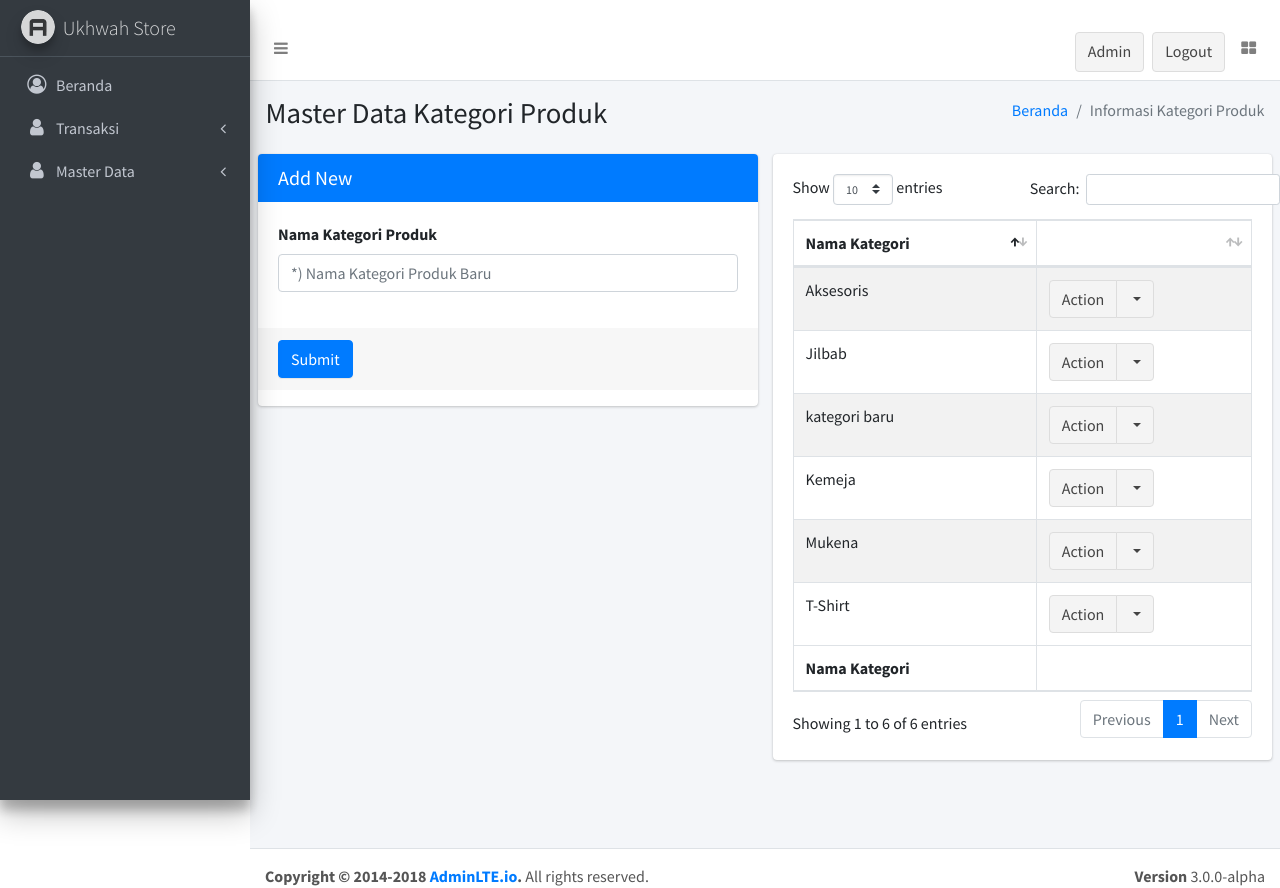
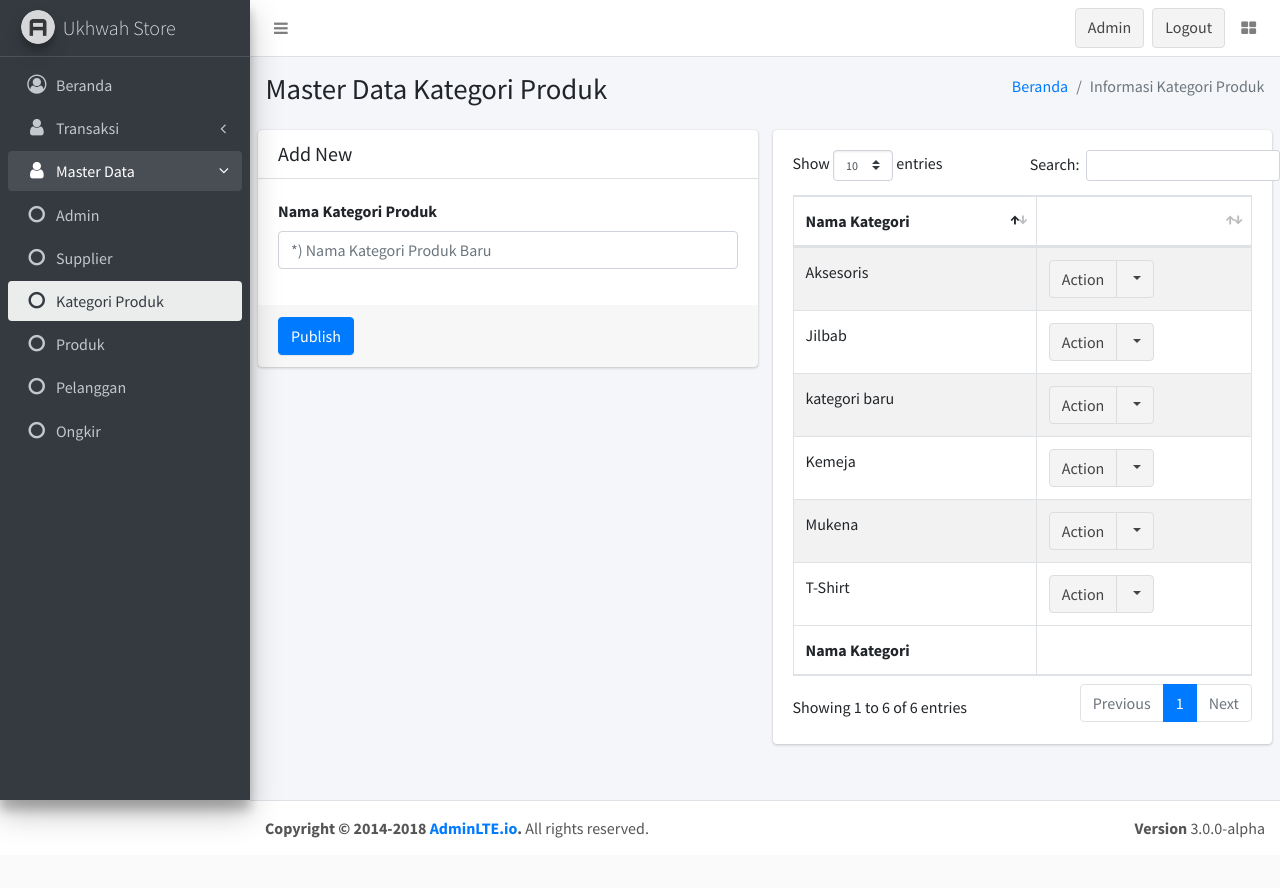
Before and after one commit to adhanchaniago/ukhwah-store, a CodeIgniter app: page /database/admin/data-kategori in a window 1280 px wide. Shown: the top 888 px of the page. After the commit the page ends 838 px from the top, so only its background shows below. Run offline with CodeIgniter, Linux system fonts and the light colour scheme; the visitor is signed in with stand-in values (Sample User, id 1); data comes from the database, SQL or seed files in the repository; both versions use the stored data as it was after the commit.

Commit message:
insert, edit and delete kategori produk

```diff
--- a/application/controllers/Admin.php
+++ b/application/controllers/Admin.php
@@ -1,4 +1,4 @@
-.<?php
+<?php
 
 class Admin extends MY_Controller{
 
@@ -151,6 +151,62 @@
 				break;
 		}
 	}
+
+	function add_data_kategori()
+	{
+		$msg= "";
+		$this->M_admin->post= $_POST;
+		if ( $this->M_admin->add_data_kategori() ) {
+			$msg= "1";
+		} else {
+			$msg= "0";
+		}
+
+		echo json_encode($msg);
+	}
+
+	function edit_data_kategori()
+	{
+		$this->M_admin->id_kategori= $this->uri->segment(3);
+		$row= $this->M_admin->edit_data_kategori()[0];
+		echo '
+			<form action="'.base_url().'admin/update-data-kategori" role="form" id="editKategori" method="post" enctype="multipart/form-data">
+				<input type="hidden" name="id_kategori" value="'.$row->id_kategori.'">
+				<div class="form-group">
+					<label for="inputKategoriProduk">Nama Kategori Produk</label>
+					<input value="'.$row->kategori.'" name="kategori" type="text" class="form-control" id="inputKategoriProduk" placeholder="*) Nama Kategori Produk Baru" required="">
+				</div>
+				<button type="submit" class="btn btn-primary">Publish</button>
+			</form>
+		';
+
+	}
+
+	function update_data_kategori(){
+		$msg= "";
+		$this->M_admin->post= $this->input->post();
+		if ( $this->M_admin->update_data_kategori() ) {
+			$msg= "1";
+		} else {
+			$msg= "0";
+		}
+		echo json_encode($msg);
+
+	}
+
+	function delete_data_kategori()
+	{
+		$msg= "";
+		$this->M_admin->id_kategori= $this->uri->segment(3);
+		if ( $this->M_admin->delete_data_kategori() ) {
+			$msg= "1";
+		} else {
+			$msg= "0";
+		}
+
+		echo json_encode($msg);
+
+	}
 	// data_kategori controller
 
 	// data_produk controller
--- a/application/models/M_admin.php
+++ b/application/models/M_admin.php
@@ -1,7 +1,28 @@
 <?php
 
 class M_admin extends CI_Model{
+	// model data_kategori
 	function data_kategori(){
 		return $this->db->query("SELECT * FROM tb_kategori")->result_object();
 	}
+
+	function add_data_kategori()
+	{
+		return $this->db->insert('tb_kategori', ['kategori'=> $this->post['kategori'] ] );
+	}
+
+	function edit_data_kategori(){
+		return $this->db->query("SELECT * FROM tb_kategori WHERE id_kategori='{$this->id_kategori}' ")->result_object();
+	}
+
+	function update_data_kategori()
+	{
+		return $this->db->update('tb_kategori',['kategori'=>$this->post['kategori']], ['id_kategori'=>$this->post['id_kategori']]);
+	}
+
+	function delete_data_kategori()
+	{
+		return $this->db->delete('tb_kategori', [ 'id_kategori'=>$this->id_kategori ]);
+	}
+	// model data_kategori
 }
--- a/application/views/admin/kategori.php
+++ b/application/views/admin/kategori.php
@@ -26,23 +26,23 @@
       <div class="row">
         <div class="col-sm-6">
           <!-- general form elements -->
-          <div class="card card-primary">
+          <div class="card">
             <div class="card-header">
               <h3 class="card-title">Add New</h3>
             </div>
             <!-- /.card-header -->
             <!-- form start -->
-            <form role="form">
+            <form action="<?php echo base_url() ?>admin/add-data-kategori" role="form" id="addNewKategori" method="post" enctype="multipart/form-data">
               <div class="card-body">
                 <div class="form-group">
-                  <label for="exampleInputEmail1">Nama Kategori Produk</label>
-                  <input type="text" class="form-control" id="exampleInputEmail1" placeholder="*) Nama Kategori Produk Baru">
+                  <label for="inputKategoriProduk">Nama Kategori Produk</label>
+                  <input name="kategori" type="text" class="form-control" id="inputKategoriProduk" placeholder="*) Nama Kategori Produk Baru" required="">
                 </div>
               </div>
               <!-- /.card-body -->
 
               <div class="card-footer">
-                <button type="submit" class="btn btn-primary">Submit</button>
+                <button type="submit" class="btn btn-primary">Publish</button>
               </div>
             </form>
           </div>
@@ -64,7 +64,7 @@
                   foreach ($kategori as $key => $value) {
                     echo "
                       <tr>
-                        <td>$value->kategori</td>
+                        <td>{$value->kategori}</td>
                         <td>
                           <div class='btn-group'>
                             <button type='button' class='btn btn-default'>Action</button>
@@ -73,8 +73,8 @@
                               <span class='sr-only'>Toggle Dropdown</span>
                             </button>
                             <div class='dropdown-menu' role='menu' x-placement='top-start' style='position: absolute; will-change: transform; top: 0px; left: 0px; transform: translate3d(67px, -165px, 0px);'>
-                              <a class='dropdown-item' href='#'>Edit</a>
-                              <a class='dropdown-item' href='#'>Delete</a>
+                              <a class='dropdown-item edit' href='".base_url('admin/edit-data-kategori/'.$value->id_kategori)."'>Edit</a>
+                              <a class='dropdown-item delete' href='".base_url('admin/delete-data-kategori/'.$value->id_kategori)."'>Delete</a>
                             </div>
                           </div>
                         </td>
@@ -103,6 +103,32 @@
   </div>
   <!-- /.content-wrapper -->
 
+  <!-- The Modal -->
+  <div class="modal fade" id="myModal">
+    <div class="modal-dialog modal-dialog-centered">
+      <div class="modal-content">
+
+        <!-- Modal Header -->
+        <div class="modal-header">
+          <h4 class="modal-title">Modal Heading</h4>
+          <button type="button" class="close" data-dismiss="modal">&times;</button>
+        </div>
+
+        <!-- Modal body -->
+        <div class="modal-body">
+          Modal body..
+        </div>
+
+        <!-- Modal footer -->
+        <div class="modal-footer">
+          <button type="button" class="btn btn-secondary" data-dismiss="modal">Close</button>
+        </div>
+
+      </div>
+    </div>
+  </div>
+  <!-- /.modal -->
+
 <!-- DataTables -->
 <script src="<?php echo base_url()?>/themes/adminlte/adminlte.io/themes/dev/adminlte/plugins/datatables/jquery.dataTables.js"></script>
 <script src="<?php echo base_url()?>/themes/adminlte/adminlte.io/themes/dev/adminlte/plugins/datatables/dataTables.bootstrap4.js"></script>
@@ -110,4 +136,61 @@
   $(function () {
     $("#example1").DataTable();
   });
+
+  $("form#addNewKategori").submit(function(e) {
+    e.preventDefault();
+    var formData = new FormData(this);
+
+    $.ajax({
+        url: $(this).attr("action"),
+        type: 'POST',
+        data: formData,
+        success: function (data) {
+            alert( (data=='1') ? 'Data Berhasil Disimpan' : 'Data Gagal Disimpan' )
+            location.reload()
+        },
+        cache: false,
+        contentType: false,
+        processData: false,
+        dataType: 'json'
+
+    });
+  })
+
+  $('.edit').on('click', function(e){
+    e.preventDefault();
+    $.get( $(this).attr('href'), function(data){
+      $('#myModal .modal-title').html('Edit Kategori Produk');
+      $('#myModal .modal-body').html(data);
+      $('#myModal').modal('show');
+    } ,'html');
+  })
+
+  $('.delete').on('click', function(e){
+    e.preventDefault();
+    $.get( $(this).attr('href'), function(data){
+      alert( (data=='1') ? 'Data Berhasil Dihapus' : 'Data Gagal Dihapus' )
+      location.reload()
+    } ,'json');
+  })
+
+  $(document).on('submit','form#editKategori',function(e){
+    e.preventDefault();
+    var formData = new FormData(this);
+
+    $.ajax({
+        url: $(this).attr("action"),
+        type: 'POST',
+        data: formData,
+        success: function (data) {
+            alert( (data=='1') ? 'Data Berhasil Diupdate' : 'Data Gagal Diupdate' )
+            location.reload()
+        },
+        cache: false,
+        contentType: false,
+        processData: false,
+        dataType: 'json'
+
+    });
+  })
 </script>
--- a/application/views/admin/nav.php
+++ b/application/views/admin/nav.php
@@ -40,15 +40,15 @@
         <ul class="nav nav-pills nav-sidebar flex-column" data-widget="treeview" role="menu" data-accordion="false">
           <!-- Add icons to the links using the .nav-icon class
                with font-awesome or any other icon font library -->
-          <li class="nav-item ">
-            <a href="<?php echo base_url() ?>admin/beranda" class="nav-link">
+          <li class="nav-item">
+            <a href="<?php echo base_url() ?>admin/beranda" class="nav-link <?php echo ($this->uri->segment(2)=='beranda') ? 'active' : null ?>">
               <i class="nav-icon fa fa-user-circle-o"></i>
               <p>
                 Beranda
               </p>
             </a>
           </li>
-          <li class="nav-item has-treeview">
+          <li class="nav-item has-treeview <?php echo ($this->uri->segment(2)=='data-pemesanan-produk' || $this->uri->segment(2)=='data-konfirmasi-pembayaran') ? 'menu-open' : null ?>">
             <a href="#" class="nav-link">
               <i class="nav-icon fa fa-user"></i>
               <p>
@@ -58,20 +58,20 @@
             </a>
             <ul class="nav nav-treeview">
               <li class="nav-item">
-                <a href="<?php echo base_url() ?>admin/data-pemesanan-produk" class="nav-link">
+                <a href="<?php echo base_url() ?>admin/data-pemesanan-produk" class="nav-link <?php echo ($this->uri->segment(2)=='data-pemesanan-produk') ? 'active' : null ?>">
                   <i class="fa fa-circle-o nav-icon"></i>
                   <p>Pemesanan Produk</p>
                 </a>
               </li>
               <li class="nav-item">
-                <a href="<?php echo base_url() ?>admin/data-konfirmasi-pembayaran" class="nav-link">
+                <a href="<?php echo base_url() ?>admin/data-konfirmasi-pembayaran" class="nav-link <?php echo ($this->uri->segment(2)=='data-konfirmasi-pembayaran') ? 'active' : null ?>">
                   <i class="fa fa-circle-o nav-icon"></i>
                   <p>Konfirmasi Pembayaran</p>
                 </a>
               </li>
             </ul>
           </li>
-          <li class="nav-item has-treeview">
+          <li class="nav-item has-treeview <?php echo ($this->uri->segment(2)=='data-admin' || $this->uri->segment(2)=='data-supplier' || $this->uri->segment(2)=='data-kategori' || $this->uri->segment(2)=='data-produk' || $this->uri->segment(2)=='data-pelanggan' || $this->uri->segment(2)=='data-ongkir' ) ? 'menu-open' : null ?>">
             <a href="#" class="nav-link">
               <i class="nav-icon fa fa-user"></i>
               <p>
@@ -81,37 +81,37 @@
             </a>
             <ul class="nav nav-treeview">
               <li class="nav-item">
-                <a href="<?php echo base_url() ?>admin/data-admin" class="nav-link">
+                <a href="<?php echo base_url() ?>admin/data-admin" class="nav-link <?php echo ($this->uri->segment(2)=='data-admin') ? 'active' : null ?>">
                   <i class="fa fa-circle-o nav-icon"></i>
                   <p>Admin</p>
                 </a>
               </li>
               <li class="nav-item">
-                <a href="<?php echo base_url() ?>admin/data-supplier" class="nav-link">
+                <a href="<?php echo base_url() ?>admin/data-supplier" class="nav-link <?php echo ($this->uri->segment(2)=='data-supplier') ? 'active' : null ?>">
                   <i class="fa fa-circle-o nav-icon"></i>
                   <p>Supplier</p>
                 </a>
               </li>
               <li class="nav-item">
-                <a href="<?php echo base_url() ?>admin/data-kategori" class="nav-link">
+                <a href="<?php echo base_url() ?>admin/data-kategori" class="nav-link <?php echo ($this->uri->segment(2)=='data-kategori') ? 'active' : null ?>">
                   <i class="fa fa-circle-o nav-icon"></i>
                   <p>Kategori Produk</p>
                 </a>
               </li>
               <li class="nav-item">
-                <a href="<?php echo base_url() ?>admin/data-produk" class="nav-link">
+                <a href="<?php echo base_url() ?>admin/data-produk" class="nav-link <?php echo ($this->uri->segment(2)=='data-produk') ? 'active' : null ?>">
                   <i class="fa fa-circle-o nav-icon"></i>
                   <p>Produk</p>
                 </a>
               </li>
               <li class="nav-item">
-                <a href="<?php echo base_url() ?>admin/data-pelanggan" class="nav-link">
+                <a href="<?php echo base_url() ?>admin/data-pelanggan" class="nav-link <?php echo ($this->uri->segment(2)=='data-pelanggan') ? 'active' : null ?>">
                   <i class="fa fa-circle-o nav-icon"></i>
                   <p>Pelanggan</p>
                 </a>
               </li>
               <li class="nav-item">
-                <a href="<?php echo base_url() ?>admin/data-ongkir" class="nav-link">
+                <a href="<?php echo base_url() ?>admin/data-ongkir" class="nav-link <?php echo ($this->uri->segment(2)=='data-ongkir') ? 'active' : null ?>">
                   <i class="fa fa-circle-o nav-icon"></i>
                   <p>Ongkir</p>
                 </a>
--- a/application/views/log_in/admin.php
+++ b/application/views/log_in/admin.php
@@ -7,7 +7,7 @@
 <head>
   <meta charset="utf-8">
   <meta http-equiv="X-UA-Compatible" content="IE=edge">
-  <title>Elearning | Log in</title>
+  <title>Ukhwah Strore | Log in</title>
   <!-- Tell the browser to be responsive to screen width -->
   <meta name="viewport" content="width=device-width, initial-scale=1">
 
```
Also changed, not shown: ajaxformdata.js (added, +36 -0 lines), application/controllers/Login.php (+21 -21 lines), sql_dump/eka_ta.sql (+14 -2 lines).
